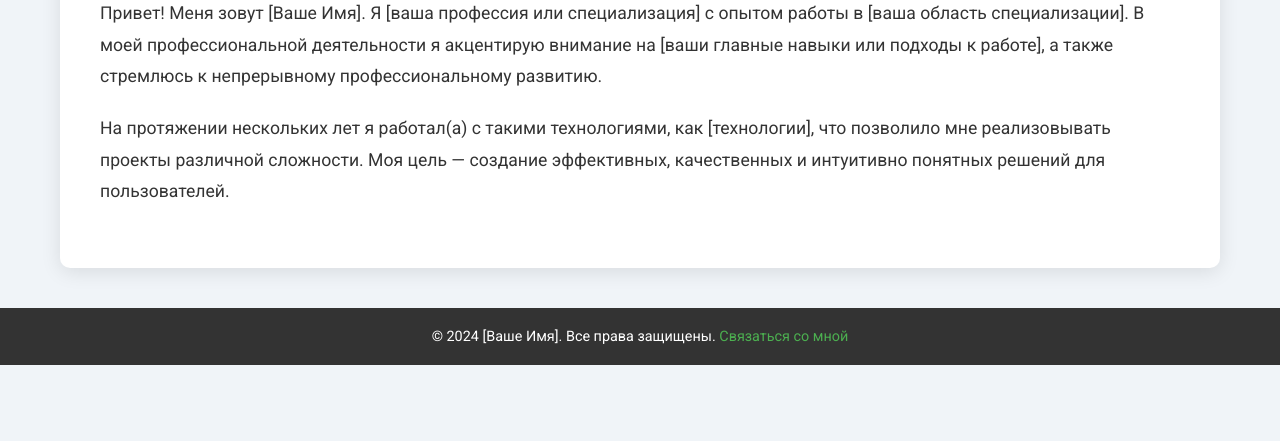
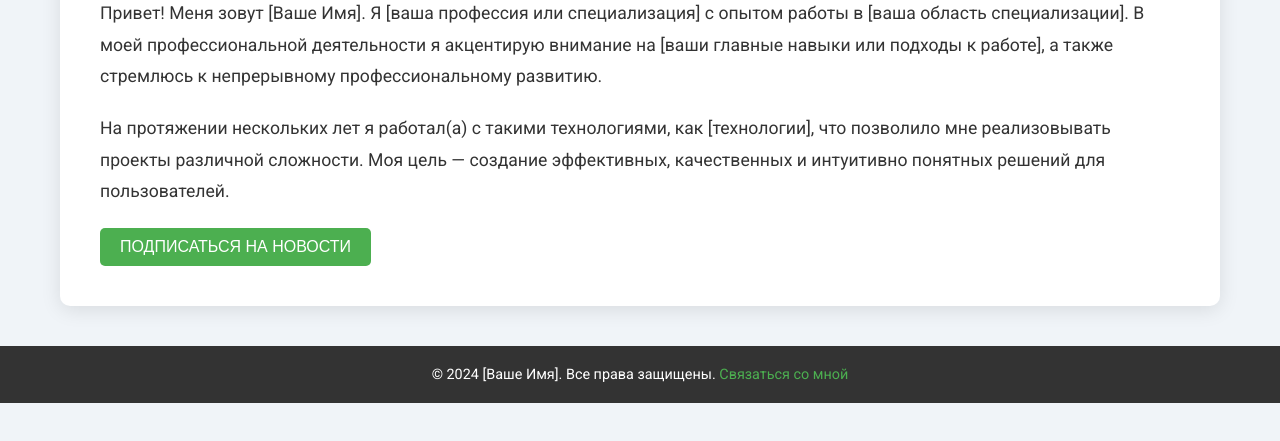
Before and after one commit to FAUSTTEAM/Laboratory-work-number-6, a plain HTML site: page index.html in a window 1280 px wide. Shown: the part 227-668 px from the top of the page. Drawn offline with Linux system fonts and the light colour scheme.

Commit message:
Добавил кнопку для подписки на новости

```diff
--- a/index.html
+++ b/index.html
@@ -63,6 +63,24 @@
             margin-bottom: 20px;
         }
 
+        /* Стиль для кнопки */
+        .subscribe-button {
+            display: inline-block;
+            padding: 10px 20px;
+            background-color: #4CAF50;
+            color: white;
+            text-transform: uppercase;
+            border: none;
+            border-radius: 5px;
+            font-size: 1em;
+            cursor: pointer;
+            transition: background-color 0.3s;
+        }
+
+        .subscribe-button:hover {
+            background-color: #45a049;
+        }
+
         footer {
             text-align: center;
             padding: 20px 0;
@@ -93,6 +111,9 @@
             <p>Привет! Меня зовут [Ваше Имя]. Я [ваша профессия или специализация] с опытом работы в [ваша область специализации]. В моей профессиональной деятельности я акцентирую внимание на [ваши главные навыки или подходы к работе], а также стремлюсь к непрерывному профессиональному развитию.</p>
 
             <p>На протяжении нескольких лет я работал(а) с такими технологиями, как [технологии], что позволило мне реализовывать проекты различной сложности. Моя цель — создание эффективных, качественных и интуитивно понятных решений для пользователей.</p>
+
+            <!-- Кнопка подписки на новости -->
+            <button class="subscribe-button">Подписаться на новости</button>
         </div>
     </div>
 
```
